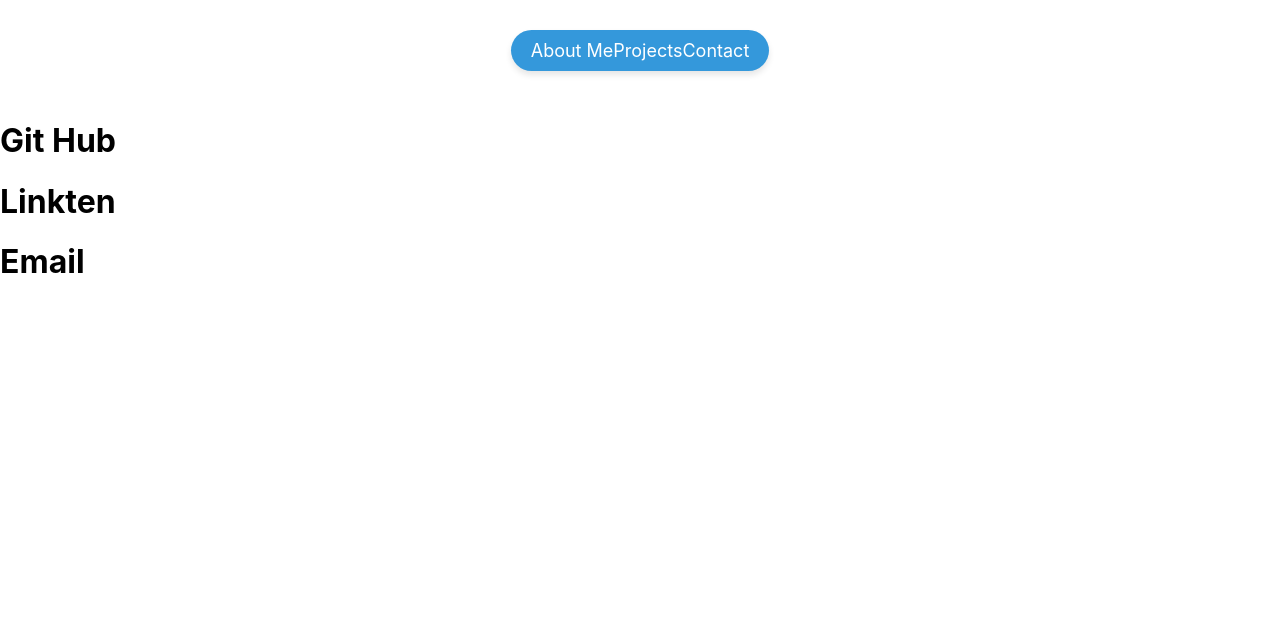
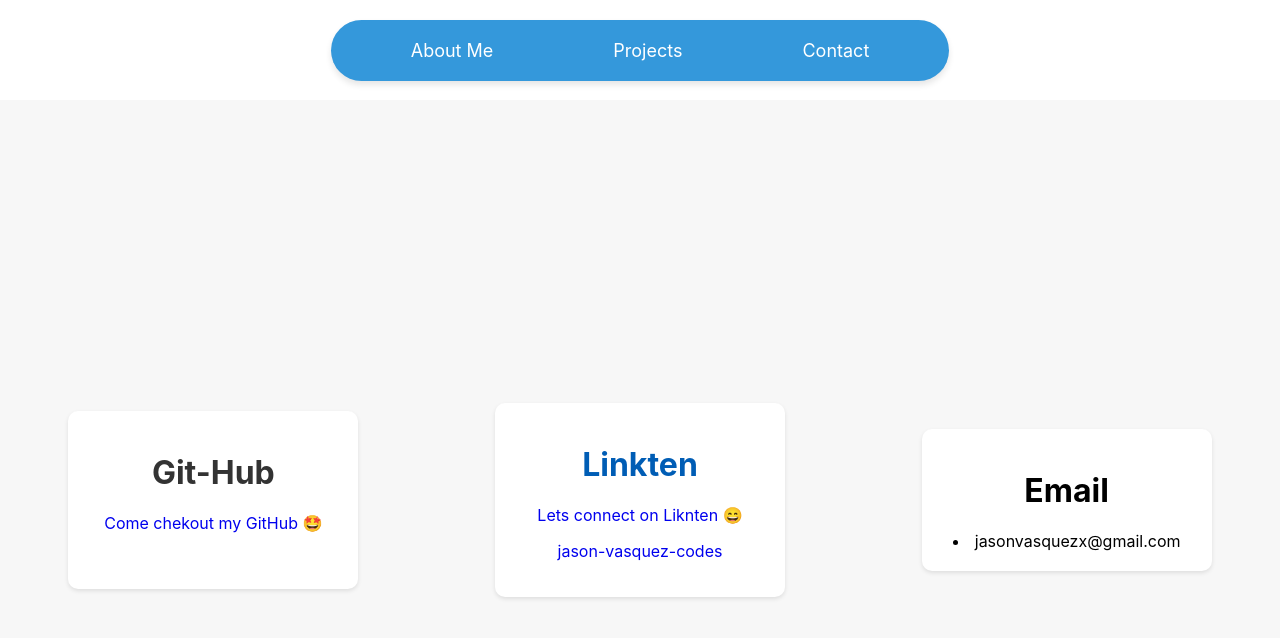
Before and after one commit to j-vaz12/portfolio, a React (Create React App) app: page /Contact in a window 1280 px wide. Shown: the top 638 px of the page. Built offline with nearby package versions, Linux system fonts and the light colour scheme.

Commit message:
contact css

```diff
--- a/src/AllProjectsPage/allProjects.css
+++ b/src/AllProjectsPage/allProjects.css
@@ -4,8 +4,8 @@
 	align-items: stretch;
 	padding-top: 30px;
 	padding-bottom: 30px;
-	margin-left: -35px;
-	margin-right: -35px;
+	margin-left: 35px;
+	margin-right: 35px;
 }
 
 .all-projects-project {
--- a/src/components/NavBar/NavBar.css
+++ b/src/components/NavBar/NavBar.css
@@ -2,14 +2,14 @@
   display: flex;
   justify-content: center;
   align-items: center;
-  height: 100px; /* Adjust the height as needed */
+  height: 100px;
 }
 
 .nav-oval {
   display: flex;
   align-items: center;
-  background-color: #3498db; /* Choose your preferred background color */
-  border-radius: 50px; /* Oval shape with larger radius */
+  background-color: #3498db;
+  border-radius: 50px;
   padding: 0 20px;
   box-shadow: 0 4px 6px rgba(0, 0, 0, 0.1);
 }
@@ -18,7 +18,7 @@
   text-decoration: none;
   color: #fff; /* Text color */
   font-size: 18px;
-  margin: 10px 0;
+  margin: 20px 60px;
   transition: transform 0.2s, color 0.2s;
 }
 
--- a/src/index.css
+++ b/src/index.css
@@ -5,6 +5,8 @@ body {
     sans-serif;
   -webkit-font-smoothing: antialiased;
   -moz-osx-font-smoothing: grayscale;
+  /* background-color: rgb(207, 207, 207); */
+  height: 100vh;
 }
 
 code {
--- a/src/pages/AboutMePage/AboutMePage.css
+++ b/src/pages/AboutMePage/AboutMePage.css
@@ -12,6 +12,7 @@
     font-size: 32px;
     margin-bottom: 10px;
     align-items: center;
+    text-align: center;
 }
 
 .about-container h3 {
--- a/src/pages/AboutMePage/AboutMePage.jsx
+++ b/src/pages/AboutMePage/AboutMePage.jsx
@@ -2,7 +2,7 @@ import "./AboutMePage.css"
 export default function AboutMe() {
     return(
         <div className="about-container">
-            <h1>About me</h1>
+            <h1 className="AboutMe-h1">About me</h1>
             <h3>Web Develper</h3>
             <p> Hello there! I'm Jason Vasquez, a dedicated problem-solver with a deep-rooted love for programming and a burning desire to carve my path as a developer. My journey into the world of code has been nothing short of exhilarating. From the moment I wrote my first line of code, I knew I had found my calling. The logic, the structure, the elegance of turning complex challenges into elegant solutions—it all resonates with me on a profound level. Transitioning into the role of a developer is not just a career move; it's a natural progression of my inherent curiosity and thirst for knowledge. Every bug I encounter is an opportunity to unravel a mystery, every roadblock a chance to flex my problem-solving muscles. I thrive on the thrill of untangling intricate code and transforming it into a functional masterpiece. My passion for continuous learning fuels my drive. The ever-evolving landscape of technology is a canvas where I eagerly paint with new languages, frameworks, and tools. I relish the chance to embrace the latest trends and adapt them to create innovative and efficient solutions.</p>
             <h1>Skills</h1>
--- a/src/pages/ContactPage/ContactPage.css
+++ b/src/pages/ContactPage/ContactPage.css
@@ -0,0 +1,45 @@
+/* ContactPage.css */
+.contact-container {
+    display: flex;
+    justify-content: space-around; /* Spread socials evenly across the container */
+    align-items: center;
+    height: 100vh; /* Adjust height as needed */
+    background-color: #f7f7f7; /* Set a light background color */
+  }
+
+  .link {
+    text-decoration: none;
+  }
+  .socials {
+    text-align: center;
+    padding: 20px;
+    background-color: white;
+    border-radius: 10px;
+    box-shadow: 0 2px 4px rgba(0, 0, 0, 0.1);
+    transition: transform 0.2s, box-shadow 0.2s;
+    width: 250px;
+  }
+
+  .socials:hover {
+    transform: translateY(-5px);
+    box-shadow: 0 4px 8px rgba(0, 0, 0, 0.1);
+  }
+
+  .github {
+    color: #333;
+  }
+
+  .linkedin {
+    color: rgb(0, 93, 181);
+  }
+
+  /* Additional styles for links and images */
+  .socials a {
+    text-decoration: none;
+    color: inherit;
+  }
+
+  .socials img {
+    max-width: 100%;
+    height: auto;
+  }
--- a/src/pages/ContactPage/ContactPage.jsx
+++ b/src/pages/ContactPage/ContactPage.jsx
@@ -1,13 +1,29 @@
 import "./ContactPage.css"
+import {Link} from 'react-router-dom';
 
 export default function ContactPage() {
     return (
-        <div className="Contact-Container">
-            <div className="Git-Hub">
-                <h1> Git Hub</h1>
+        <div className="contact-container">
+            <Link className="link" to="https://github.com/j-vaz12">
+                <div className="socials">
+                    <h1 className="github"> Git-Hub</h1>
+                    <p> Come chekout my GitHub 🤩 </p>
+                    <img src="" alt="" />
+                </div>
+            </Link>
+
+            <Link className="link" to="https://www.linkedin.com/in/jason-vasquez-codes/">
+                <div className="socials">
+                    <h1 className="linkedin"> Linkten</h1>
+                    <p> Lets connect on Liknten 😄</p>
+                    <p>jason-vasquez-codes </p>
+                </div>
+            </Link>
+
+            <div className="socials">
+                <h1> Email</h1>
+                <li> jasonvasquezx@gmail.com </li>
             </div>
-            <h1> Linkten</h1>
-            <h1> Email</h1>
         </div>
     );
 }
```
